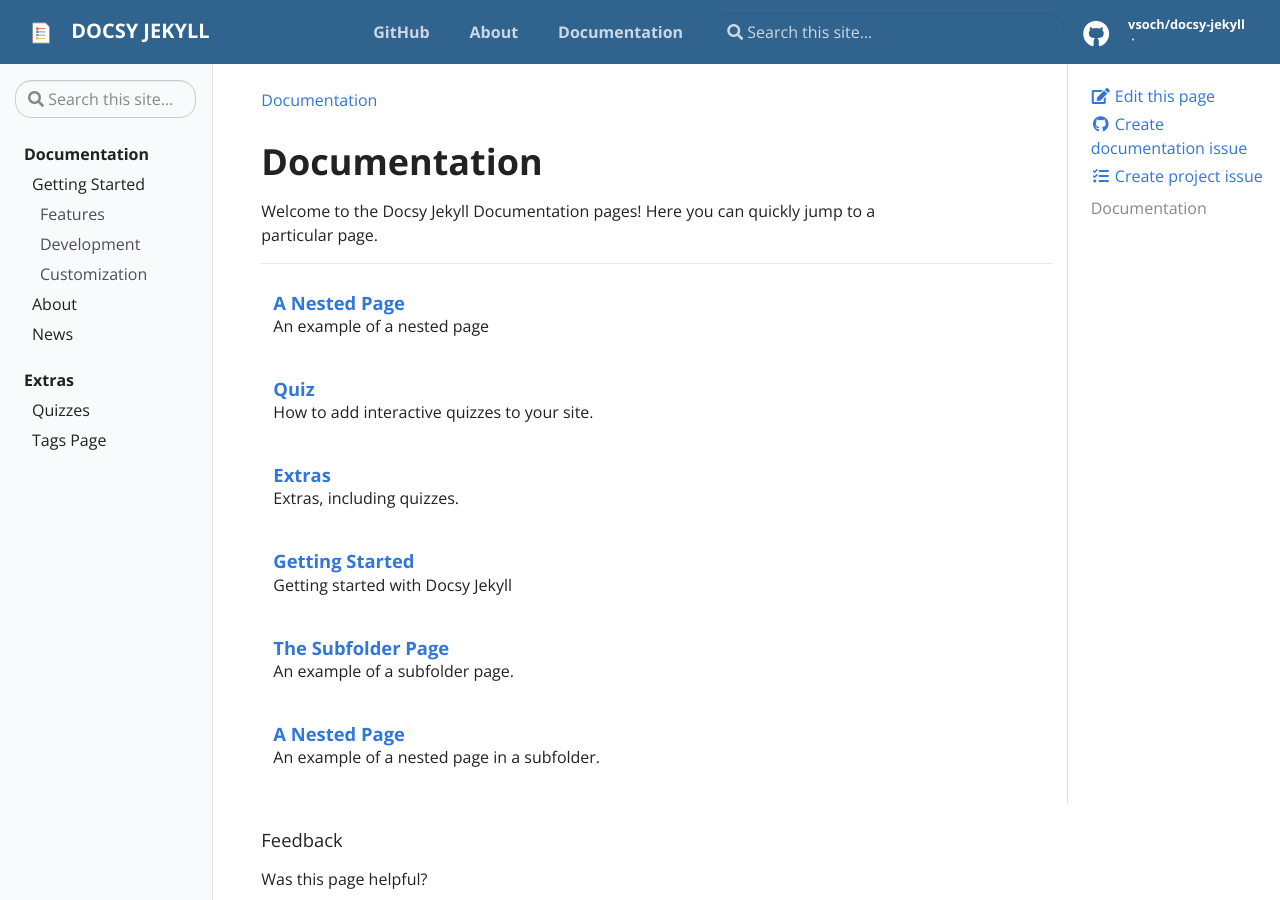
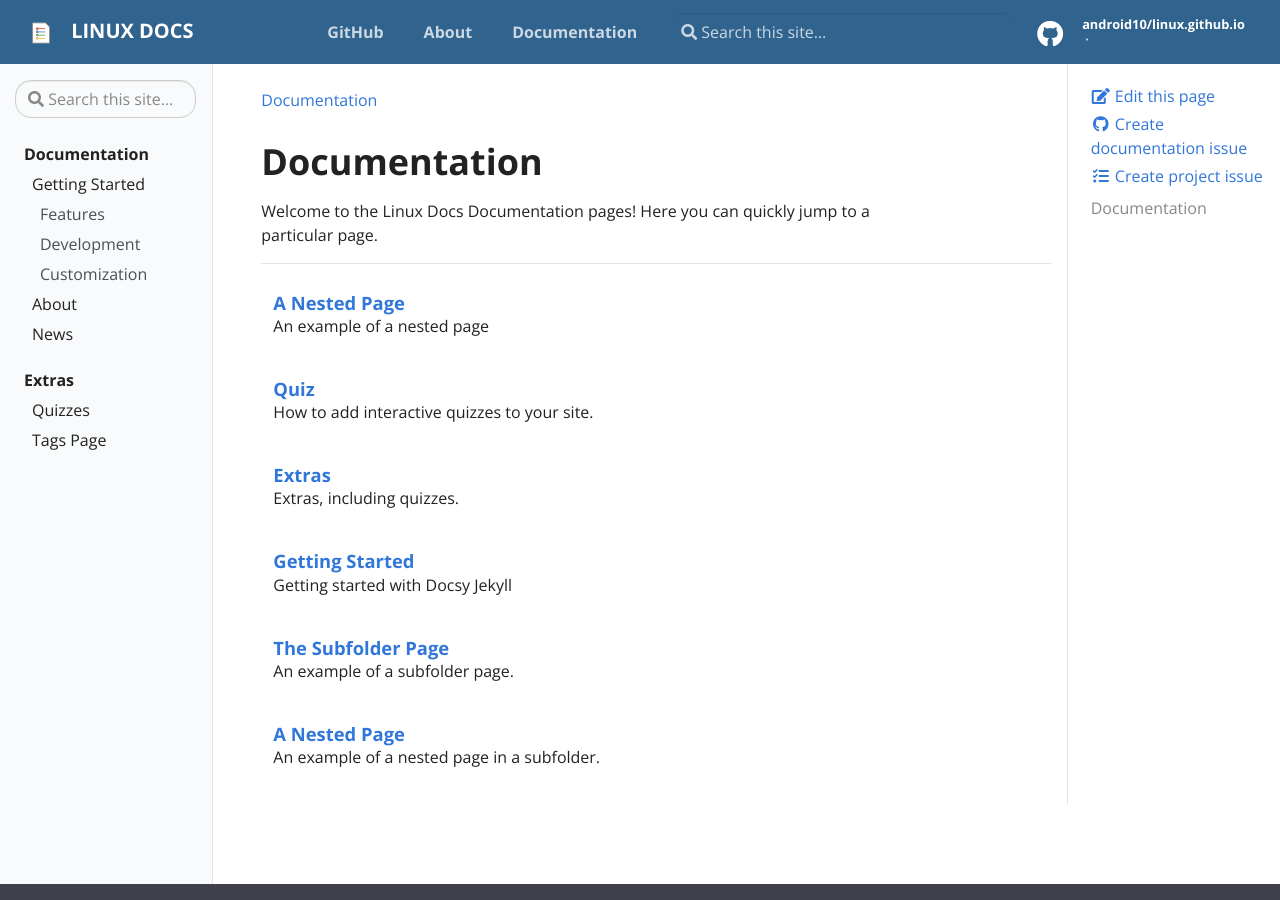
Before and after one commit to android10/linux.github.io, a Jekyll site: the page built from pages/docs.md, in a window 1280 px wide and 900 px high. Built offline with Jekyll 4.4.1, drawn with Linux system fonts in a browser that asks for light colours; part of the change alters nothing that is shown; some of the changed text lies outside the part shown.

Commit message:
fix: style, icons and default configuration.

```diff
--- a/_config.yml
+++ b/_config.yml
@@ -14,33 +14,32 @@
 # You can create any custom variable you would like, and they will be accessible
 # in the templates via {{ site.myvariable }}.
 
-title: Docsy Jekyll
-email: your-email@domain.com
-author: Dinosaur Avocado
+title: Linux Docs
+email: android10@fernandocejas.com
+author: Fernando Cejas
 description: > # this means to ignore newlines until "baseurl:"
-  Write an awesome description for your new site here. You can edit this
-  line in _config.yml. It will appear in your document head meta (for
-  Google search results) and in your feed.xml site description.
+  This site is meant to provide information about Linux. The idea
+  behind it is to share knowledge in different sections and
+  categories like tips, tricks, how to guides, articles, etc.
 
 # Add your baseurl here (your repository) but DO NOT CHANGE THE LINE NUMBER without editing .circleci/circle_urls.sh
-baseurl: "/docsy-jekyll" # the subpath of your site, e.g. /blog
+baseurl: "" # the subpath of your site, e.g. /blog
 
 # This is mostly for testing
-url: "https://vsoch.github.io" # the base hostname & protocol for your site
+url: "https://linux.fernandocejas.com" # the base hostname & protocol for your site
 
 # Social (First three Required)
-repo: "https://github.com/vsoch/docsy-jekyll"
-github_user: "vsoch"
-github_repo: "docsy-jekyll"
-github_branch: "master"
+repo: "https://github.com/android10/linux.github.io"
+github_user: "android10"
+github_repo: "linux.github.io"
+github_branch: "main"
 
 # Optional
-twitter: vsoch
-linkedin: vsochat
-dockerhub: vanessa
+twitter: fernando_cejas
+linkedin: fernandocejas
 
 # Should there be feedback buttons at the bottom of pages?
-feedback: true
+feedback: false
 
 # Link to a privacy policy in footer, uncomment and define if wanted
 # privacy: https://domain.com/privacy
```
